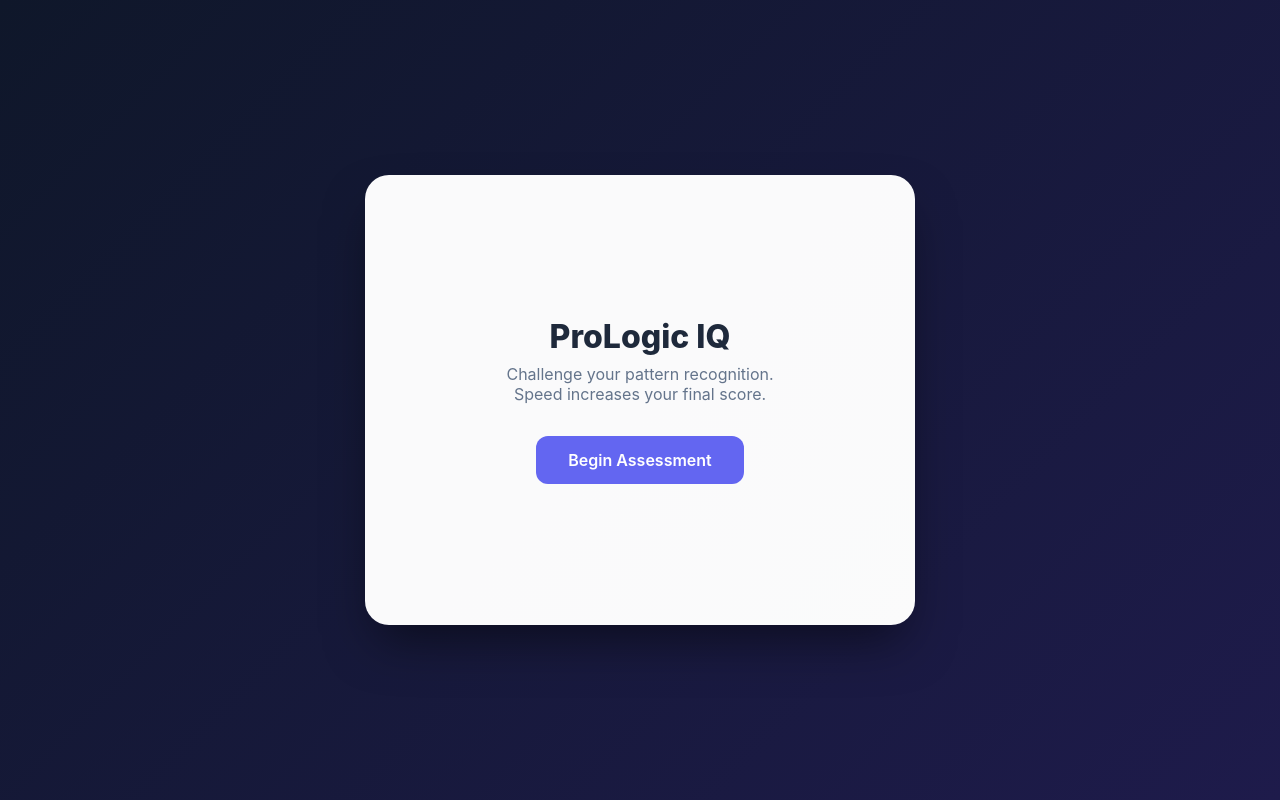
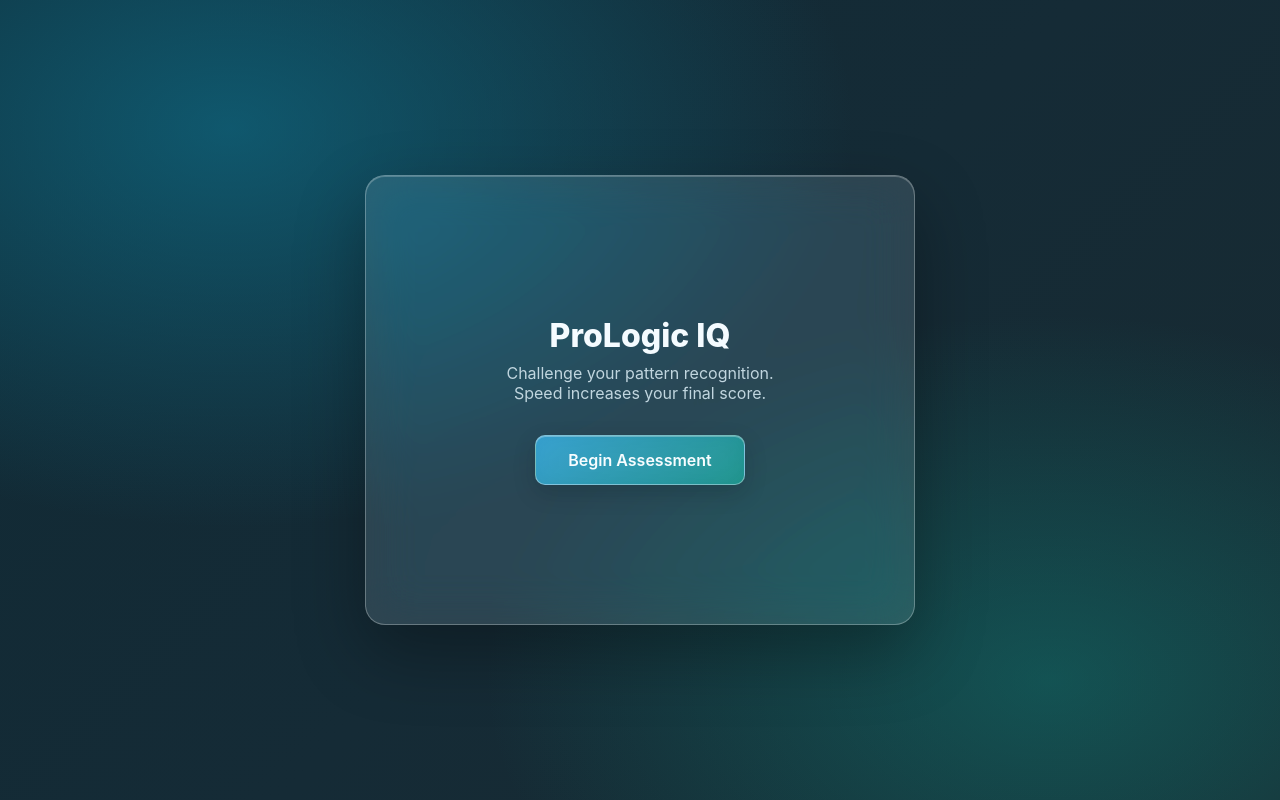
Before and after one commit to parkarabdulgani9-droid/IQ-Test, a Flask app: page / in a window 1280 px wide. Run offline with Flask 3, Linux system fonts and the light colour scheme.

Commit message:
major design and functionality changes

```diff
--- a/app.py
+++ b/app.py
@@ -1,3 +1,5 @@
+import random
+
 from flask import Flask, render_template, jsonify
 
 app = Flask(__name__)
@@ -18,7 +20,12 @@ question_bank = [
     { "q": "Before Mount Everest was discovered, what was the highest mountain in the world?", "a": ["K2", "Mount Kilimanjaro", "Mount Everest", "Kangchenjunga"], "correct": 2 },
     { "q": "A plane crashes on the border of the US and Canada. Where do they bury the survivors?", "a": ["US", "Canada", "In the border zone", "You don't bury survivors"], "correct": 3 },
     { "q": "If a rooster lays an egg on the top of a slanted roof, which way will it roll?", "a": ["Left", "Right", "Roosters don't lay eggs", "Downwards"], "correct": 2 },
-    { "q": "What is heavy forward, but backward is NOT?", "a": ["Ton", "Star", "Weight", "Shadow"], "correct": 0 }
+    { "q": "What is heavy forward, but backward is NOT?", "a": ["Ton", "Star", "Weight", "Shadow"], "correct": 0 },
+    { "q": "What comes next in the pattern: 1, 4, 9, 16, 25, ...?", "a": ["30", "35", "36", "49"], "correct": 2 },
+    { "q": "If A = 1, B = 2, C = 3, what is the value of FACE?", "a": ["15", "18", "12", "14"], "correct": 0 },
+    { "q": "Which shape has 8 sides?", "a": ["Hexagon", "Octagon", "Pentagon", "Heptagon"], "correct": 1 },
+    { "q": "If 3 cats catch 3 mice in 3 minutes, how many cats are needed to catch 100 mice in 100 minutes?", "a": ["3", "100", "30", "1"], "correct": 0 },
+    { "q": "Which number is the prime number?", "a": ["9", "15", "21", "17"], "correct": 3 }
 ]
 
 @app.route('/')
@@ -27,8 +34,9 @@ def index():
 
 @app.route('/get_questions')
 def get_questions():
-    # This route allows the JavaScript to fetch the data
-    return jsonify(question_bank)
+    questions = question_bank.copy()
+    random.shuffle(questions)
+    return jsonify(questions)
 
 if __name__ == '__main__':
     app.run(debug=True)
--- a/static/script.js
+++ b/static/script.js
@@ -1,7 +1,7 @@
 let questionBank = [];
 let currentIdx = 0;
 let score = 0;
-let timeLeft = 10;
+let timeLeft = 15;
 let timer;
 
 // Fetch questions from Flask API
@@ -40,7 +40,7 @@ function loadQuestion() {
 }
 
 function startTimer() {
-    timeLeft = 10;
+    timeLeft = 15;
     document.getElementById('timer').innerText = `Time: ${timeLeft}s`;
     clearInterval(timer);
     timer = setInterval(() => {
@@ -56,6 +56,12 @@ function handleSelect(idx, btn) {
     const buttons = document.querySelectorAll('.option-btn');
 
     buttons.forEach(b => b.disabled = true);
+
+    if (idx === -1) {
+        currentIdx++;
+        loadQuestion();
+        return;
+    }
 
     if (idx === correct) {
         if (btn) btn.classList.add('correct');
--- a/static/style.css
+++ b/static/style.css
@@ -1,10 +1,12 @@
 :root {
-            --primary: #6366f1;
-            --secondary: #818cf8;
-            --bg-gradient: linear-gradient(135deg, #0f172a 0%, #1e1b4b 100%);
-            --glass: rgba(255, 255, 255, 0.98);
-            --text-dark: #1e293b;
-            --text-light: #64748b;
+            --primary: #38bdf8;
+            --secondary: #a5f3fc;
+            --bg-gradient: radial-gradient(ellipse at 18% 16%, rgba(14, 116, 144, 0.62), transparent 42%), radial-gradient(ellipse at 82% 85%, rgba(13, 148, 136, 0.38), transparent 38%), linear-gradient(135deg, #102a35 0%, #152b36 52%, #182a31 100%);
+            --glass: rgba(255, 255, 255, 0.12);
+            --glass-highlight: rgba(255, 255, 255, 0.2);
+            --glass-border: rgba(255, 255, 255, 0.28);
+            --text-dark: #f4fbff;
+            --text-light: #c1d6df;
             --success: #22c55e;
             --error: #ef4444;
         }
@@ -13,6 +15,7 @@
 
         body {
             background: var(--bg-gradient);
+            background-attachment: fixed;
             min-height: 100vh;
             display: flex;
             justify-content: center;
@@ -24,9 +27,12 @@
             width: 100%;
             max-width: 550px;
             background: var(--glass);
+            border: 1px solid var(--glass-border);
             padding: 2.5rem;
-            border-radius: 24px;
-            box-shadow: 0 25px 50px -12px rgba(0, 0, 0, 0.5);
+            border-radius: 20px;
+            box-shadow: 0 28px 70px rgba(0, 0, 0, 0.32), inset 0 1px 0 rgba(255, 255, 255, 0.22);
+            -webkit-backdrop-filter: blur(24px) saturate(145%);
+            backdrop-filter: blur(24px) saturate(145%);
             text-align: center;
             min-height: 450px;
             display: flex;
@@ -42,18 +48,21 @@
         p { color: var(--text-light); margin-bottom: 2rem; font-size: 1rem; }
 
         .btn {
-            background: var(--primary);
-            color: white;
-            border: none;
+            background: linear-gradient(135deg, rgba(56, 189, 248, 0.72), rgba(20, 184, 166, 0.62));
+            color: #f8fdff;
+            border: 1px solid rgba(255, 255, 255, 0.38);
             padding: 14px 32px;
             font-size: 1rem;
             font-weight: 600;
-            border-radius: 12px;
+            border-radius: 10px;
             cursor: pointer;
-            transition: 0.2s;
+            box-shadow: inset 0 1px 0 rgba(255, 255, 255, 0.28), 0 8px 22px rgba(4, 20, 27, 0.18);
+            -webkit-backdrop-filter: blur(12px);
+            backdrop-filter: blur(12px);
+            transition: transform 0.2s ease, background 0.2s ease, box-shadow 0.2s ease;
         }
 
-        .btn:hover { background: var(--secondary); transform: translateY(-1px); }
+        .btn:hover { background: linear-gradient(135deg, rgba(56, 189, 248, 0.9), rgba(20, 184, 166, 0.82)); transform: translateY(-1px); box-shadow: inset 0 1px 0 rgba(255, 255, 255, 0.34), 0 12px 26px rgba(4, 20, 27, 0.24); }
 
         .quiz-header {
             display: flex;
```
Also changed, not shown: other parts of static/style.css (+25 -10 lines).
